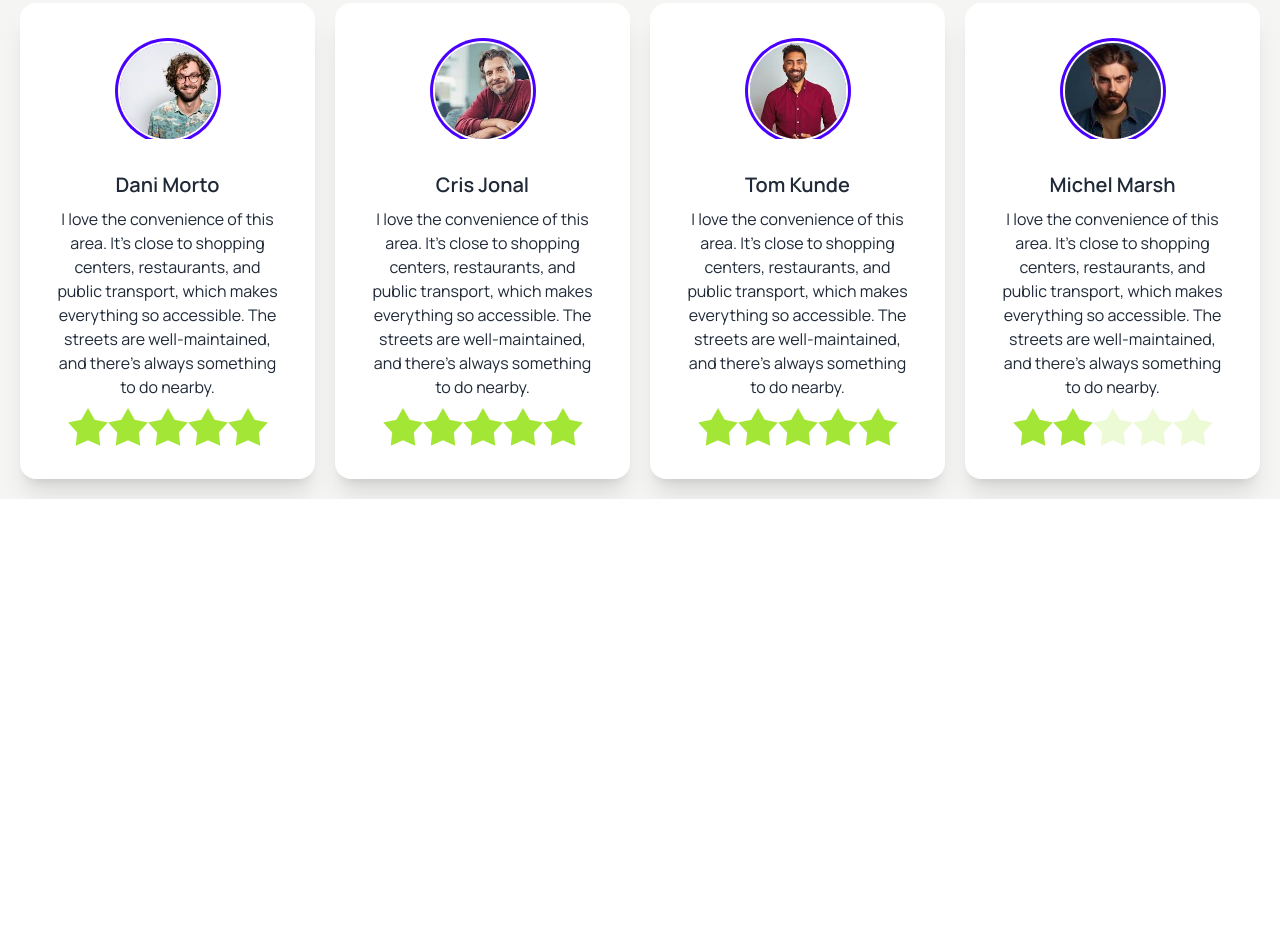
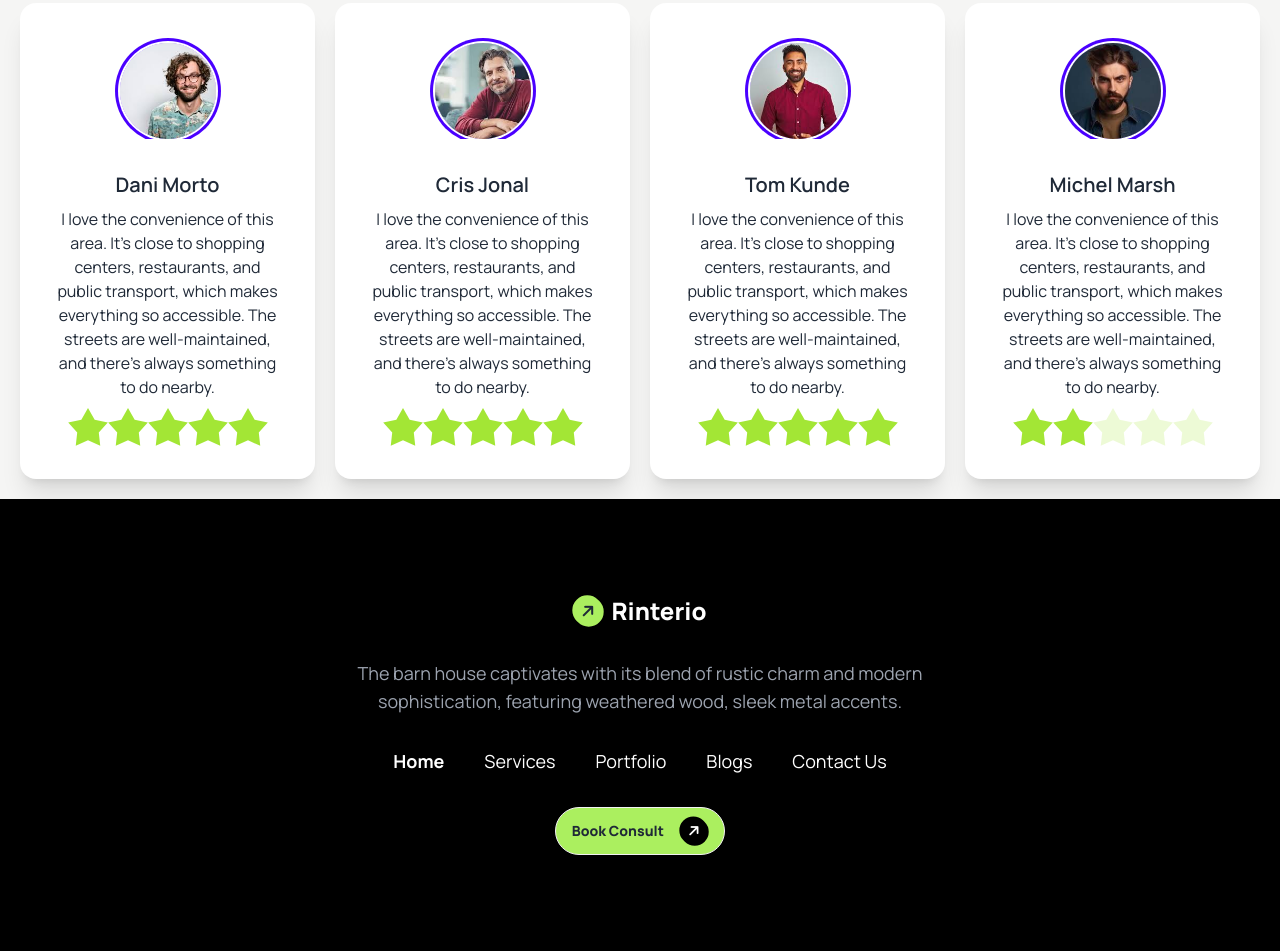
Before and after one commit to sihab-hossain/Residential-Area, a plain HTML site: page index.html in a window 1280 px wide. Shown: the part 3758-4709 px from the top of the page. Before the commit the page ends 4257 px from the top, so only its background shows below. Drawn offline with nearby package versions, Linux system fonts and the light colour scheme.

Commit message:
footer section complete

```diff
--- a/index.html
+++ b/index.html
@@ -405,7 +405,6 @@
                 <input type="radio" name="rating-2" class="mask mask-star-2 bg-lime-400" />
                 <input type="radio" name="rating-2" class="mask mask-star-2 bg-lime-400" />
               </div>
-
             </div>
           </div>
         </div>
@@ -414,8 +413,31 @@
   </main>
 
   <!-- footer part -->
-  <footer>
+  <footer class="bg-black">
+    <section class="p-10 md:p-24 text-center space-y-8">
 
+        <div class="flex justify-center">
+          <i class="fa-solid fa-arrow-right mr-2 bg-[#ABEF5F] p-2 rounded-full -rotate-45"></i>
+          <h1 class="text-2xl text-white font-black">Rinterio</h1>
+        </div>
+        <div>
+          <p class="text-gray-400 text-lg w-full lg:w-7/12 mx-auto">The barn house captivates with its blend of rustic charm and modern sophistication, featuring weathered wood, sleek metal accents.</p>
+        </div>
+        <div>
+          <ul class="flex flex-col md:flex-row justify-center gap-5 md:gap-10 lg:16 px-1 text-white">
+            <li class="text-lg"><a class="font-bold">Home</a></li>
+            <li class="text-lg"><a>Services</a></li>
+            <li class="text-lg"><a>Portfolio</a></li>
+            <li class="text-lg"><a>Blogs</a></li>
+            <li class="text-lg"><a>Contact Us</a></li>
+          </ul>
+        </div>
+        <div>
+          <button class="btn bg-[#ABEF5F] rounded-full  font-black ">Book Consult
+            <i class="fa-solid fa-arrow-right ml-2 bg-[#000000] text-white p-2 rounded-full -rotate-45"></i>
+          </button>
+        </div>
+    </section>
   </footer>
 
 </body>
```
